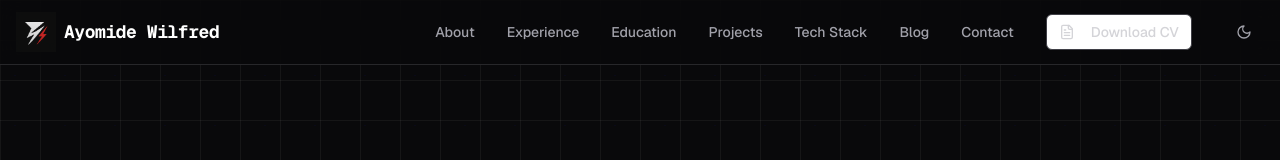
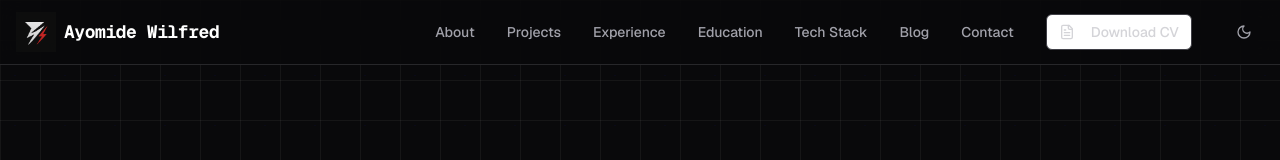
Before and after one commit to wilfred95/portfolio, a Next.js app: page / in a window 1280 px wide. Shown: the top 160 px of the page. Built offline with nearby package versions, Linux system fonts and the light colour scheme.

Commit message:
fix:Adjust thr header

```diff
--- a/components/header.tsx
+++ b/components/header.tsx
@@ -20,9 +20,9 @@ export default function Header() {
 
   const navItems = [
     { name: "About", href: "#about" },
+    { name: "Projects", href: "#projects" },
     { name: "Experience", href: "#experience" },
     { name: "Education", href: "#education" },
-    { name: "Projects", href: "#projects" },
     { name: "Tech Stack", href: "#tech-stack" },
     { name: "Blog", href: "#blog" },
     { name: "Contact", href: "#contact" },
```
